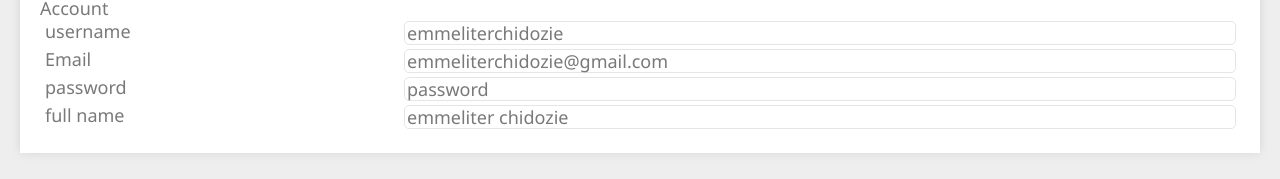
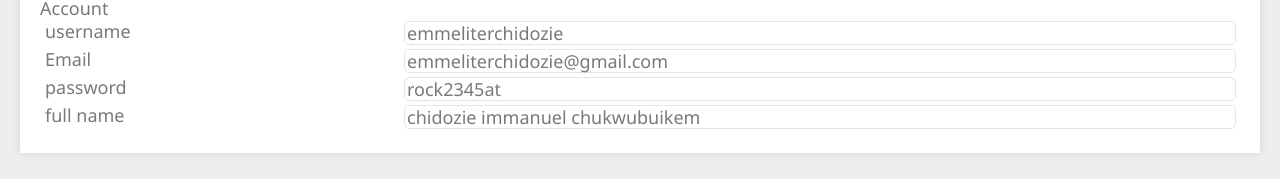
Before and after one commit to IMMArokz/profile, a plain HTML site: page index.html in a window 1280 px wide. Shown: the part 341-520 px from the top of the page. Drawn offline with Linux system fonts and the light colour scheme.

Commit message:
Update index.html

```diff
--- a/index.html
+++ b/index.html
@@ -34,8 +34,8 @@
         <div class="right">
             <p class="values">emmeliterchidozie</p>
             <p class="values">emmeliterchidozie@gmail.com</p>
-            <p class="values">password</p>
-            <p class="values">emmeliter chidozie</p>
+            <p class="values">rock2345at</p>
+            <p class="values">chidozie immanuel chukwubuikem</p>
         </div>
     </div>
 
```
